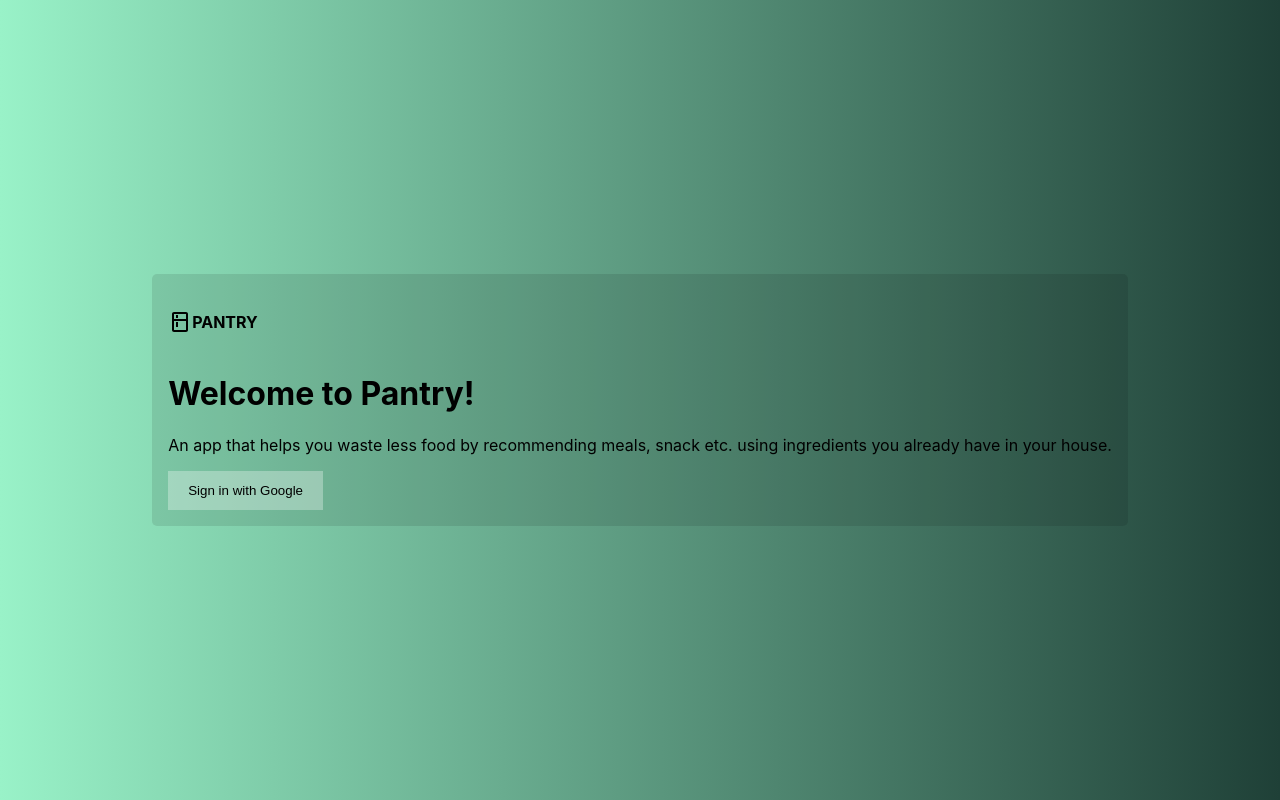
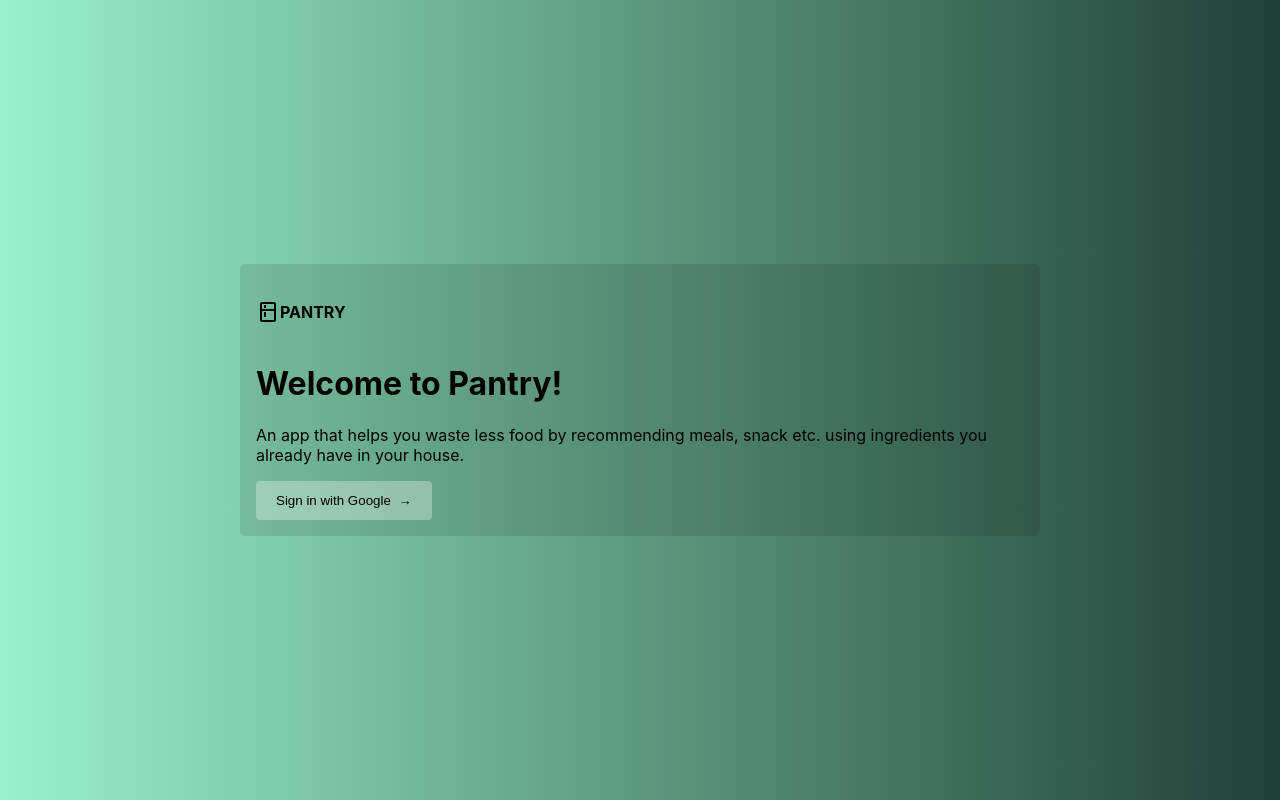
Before and after one commit to Entropiks/Pantry, a React (Create React App) app: page / in a window 1280 px wide. Built offline with nearby package versions, Linux system fonts and the light colour scheme.

Commit message:
refactor a bunch of components g

```diff
--- a/src/Components/Dash.css
+++ b/src/Components/Dash.css
@@ -1,12 +1,12 @@
 
-.container {
+/* .container {
   background-color: rgba(0,0,0,0.1);
   padding: 1em;
   display: grid;
   grid-template-columns: 100%;
-  max-width: 75%;
+  max-width: 60%;
   border-radius: 5px;
-}
+} */
 
 .login_logo {
   width: 100%;
--- a/src/Components/Dash.js
+++ b/src/Components/Dash.js
@@ -16,31 +16,11 @@ function Dash() {
       </div>
       <div className="startRecipeCard">
         <h1>What ingredients do you have?</h1>
-        <p>We realize this may take you a few minutes, but trust us - great meal ideas incoming.</p>
+        <p>We realize this may take you a few minutes, but trust us - great meal ideas incoming. We realize this may take you a few minutes, but trust us - great meal ideas incoming.</p>
         <AddItem></AddItem>
         {/* Input ingredients */}
       </div>
     </div>
-    // <div className="container">
-    //   <TopBar></TopBar>
-    //   <div className="sidebar">
-    //     <SideMenu></SideMenu>
-    //   </div>
-    //   <div className="main">
-    //     <MainContent></MainContent>
-    //   </div>
-
-
-    //   <div className="content1">
-    //     <RecipeCard></RecipeCard>
-    //   </div>
-    //   <div className="content2">
-    //     <RecipeCard></RecipeCard>
-    //   </div>
-    //   <div className="content3">
-    //     <RecipeCard></RecipeCard>
-    //   </div>
-    // </div>
   )
 }
 
--- a/src/Components/Login.css
+++ b/src/Components/Login.css
@@ -4,7 +4,7 @@
     padding: 1em;
     display: grid;
     grid-template-columns: 100%;
-    max-width: 75%;
+    max-width: 60%;
     border-radius: 5px;
   }
 
@@ -14,9 +14,15 @@
     align-items: center;
   }
 
+  .btn_google:hover {
+    background-color: rgba(255, 255, 255, 0.5);
+  }
+
   .btn_google {
+    transition: all .2s ease-in-out;
     background-color: rgba(255, 255, 255, 0.3);
     padding: 12px 20px 12px 20px;
+    border-radius: 4px;
     border: none;
   }
 
--- a/src/Components/Login.js
+++ b/src/Components/Login.js
@@ -41,7 +41,7 @@ function Login() {
         <div className="startRecipeCard">
           <h1>Welcome to Pantry!</h1>
           <p>An app that helps you waste less food by recommending meals, snack etc. using ingredients you already have in your house.</p>
-        <button onClick={user_login} className="btn btn_google">Sign in with Google</button>&nbsp;
+          <button onClick={user_login} className="btn btn_google">Sign in with Google&nbsp;&nbsp;&rarr;</button>&nbsp;
           {/* Input ingredients */}
         </div>
       </div>
```
Lines whose indentation alone changed are shown as unchanged.
